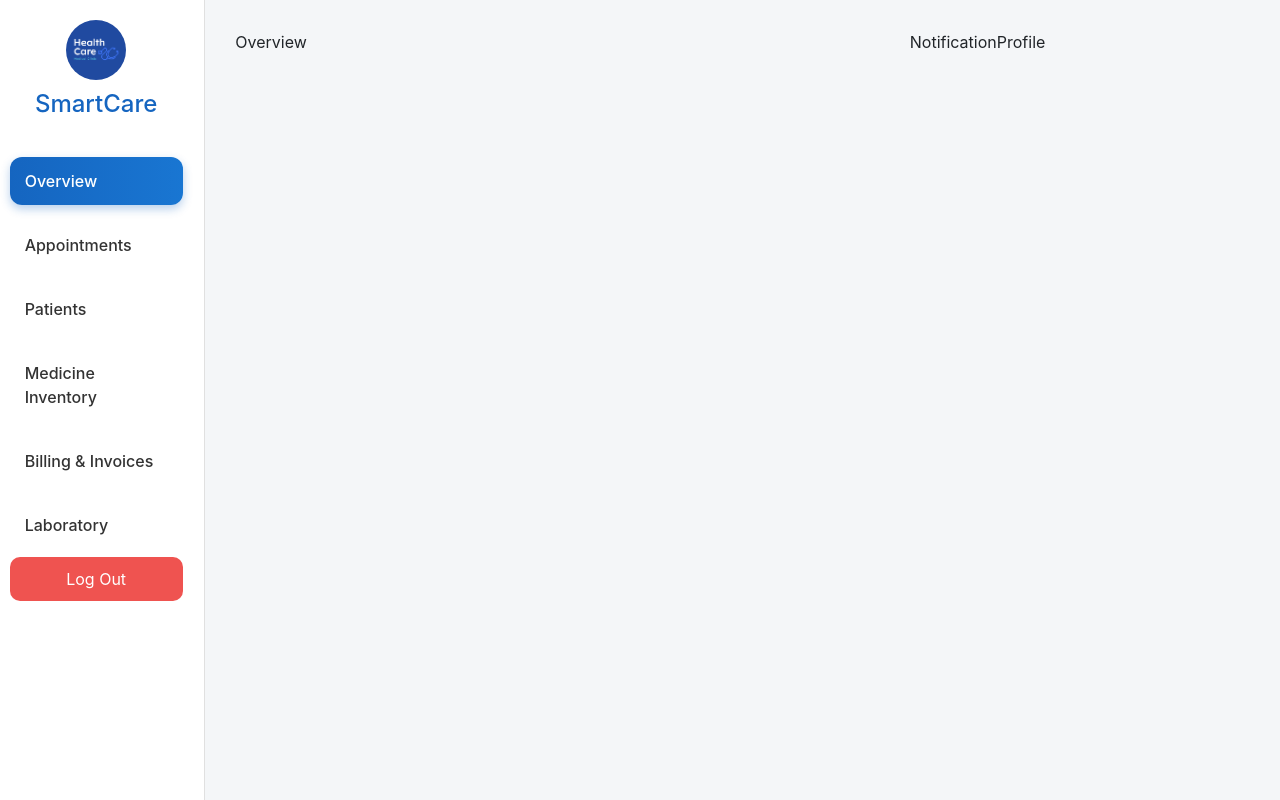
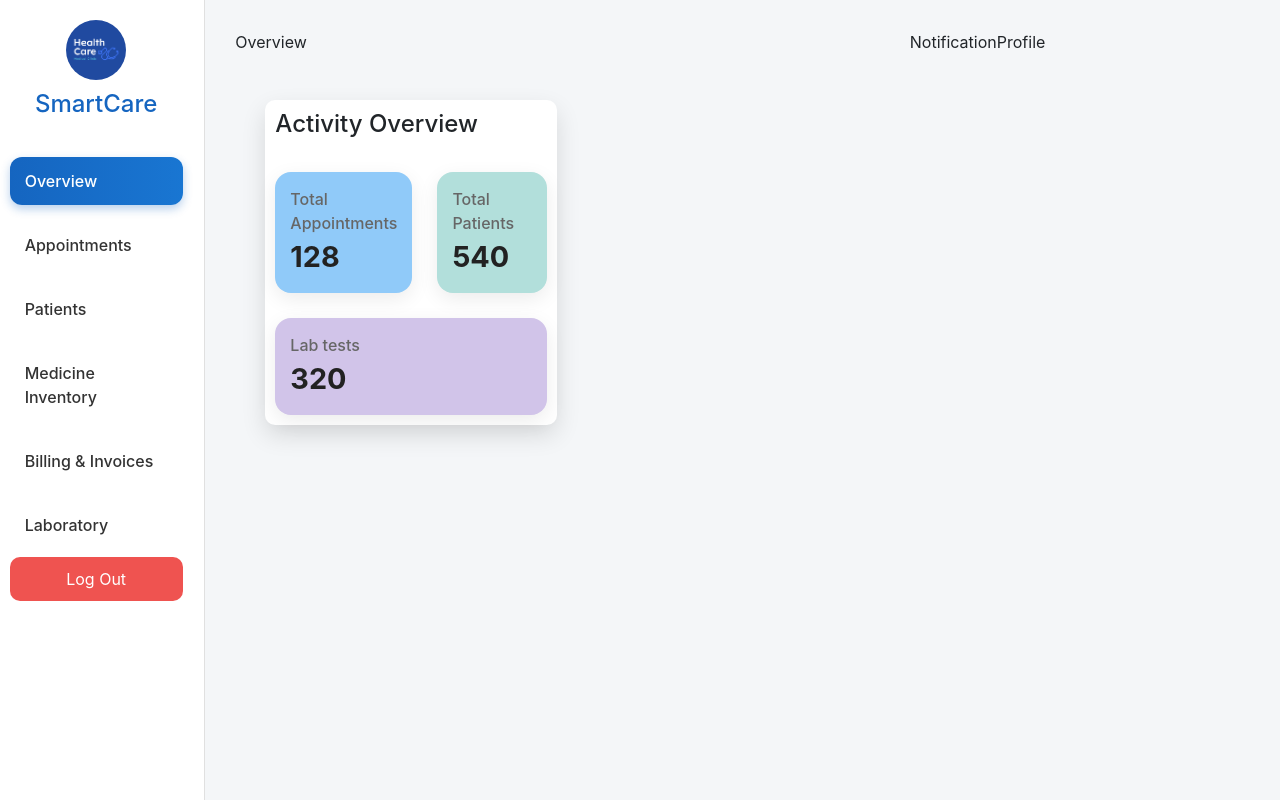
Before and after one commit to salaheddinesamid/smartcare.staff-GUI, a React (Create React App) app: page / in a window 1280 px wide. Built offline with nearby package versions, Linux system fonts and the light colour scheme.

Commit message:
initial version

```diff
--- a/package.json
+++ b/package.json
@@ -11,6 +11,7 @@
     "bootstrap": "^5.3.8",
     "react": "^19.1.1",
     "react-dom": "^19.1.1",
+    "react-icons": "^5.5.0",
     "react-router-dom": "^7.9.3",
     "react-scripts": "5.0.1",
     "web-vitals": "^2.1.4"
--- /dev/null
+++ b/src/components/Card.jsx
@@ -0,0 +1,14 @@
+
+export const Card = ({details})=>{
+
+    return(
+        <div className="stat-card" style={{
+            backgroundColor : details.backgroundColor
+        }}>
+            <div className="stat-info">
+                <span className="stat-title">{details.title}</span>
+                <span className="stat-value">{details.data}</span>
+            </div>
+        </div>
+    )
+}
--- a/src/components/Overview.jsx
+++ b/src/components/Overview.jsx
@@ -0,0 +1,38 @@
+import React from "react";
+import "../style/Overview.css";
+import { FaUserInjured, FaVials, FaCalendarCheck } from "react-icons/fa";
+import { data } from "react-router-dom";
+import { Card } from "./Card";
+
+export const Overview = () => {
+  // Dummy data – replace with API calls later
+  const stats = {
+    appointments: 128,
+    patients: 540,
+    labTests: 320,
+  };
+
+  const activityCards = [
+    {id : 1, title : "Total Appointments", data : stats.appointments, backgroundColor : "#90caf9"},
+    {id : 2, title : "Total Patients", data : stats.patients, backgroundColor : "#b2dfdb"},
+    {id : 3, title : "Lab tests", data : stats.labTests, backgroundColor : "#d1c4e9"}
+  ]
+
+  return (
+    <div className="overview">
+      <div className="row">
+        <div className="col-xl-5">
+            <div className="activity-overview">
+                <div className="activity-overview-header">
+                    <h4 className="text-center">Activity Overview</h4>
+                </div>
+                {activityCards.map((card)=>(
+                    <Card details={card}/>
+                ))}
+            </div>
+        </div>
+        <div className="col-xl-7"></div>
+      </div>
+    </div>
+  );
+};
--- a/src/routes/Dashboard.jsx
+++ b/src/routes/Dashboard.jsx
@@ -1,10 +1,12 @@
 import React, { useState } from "react";
 import "../style/Dashboard.css";
 import logo from "../assets/logo.jpg";
+import { Overview } from "../components/Overview";
+import "../style/Overview.css";
 
 export const Dashboard = () => {
   const services = [
-    { id: 1, name: "Overview" },
+    { id: 1, name: "Overview", view : <Overview/>},
     { id: 2, name: "Appointments" },
     { id: 3, name: "Patients" },
     { id: 4, name: "Medicine Inventory" },
@@ -72,6 +74,7 @@ export const Dashboard = () => {
           </div>
         </div>
         <div className="dashboard-content">
+          {services.find((s) => s.id === active)?.view}
         </div>
       </div>
     </div>
--- /dev/null
+++ b/src/style/Overview.css
@@ -0,0 +1,73 @@
+.overview {
+  width: 100%;
+  padding: 30px;
+  display: flex;
+  flex: 1 1;
+  flex-wrap: wrap;
+  justify-content: flex-start;
+  gap: 25px;
+}
+
+.activity-overview {
+  display: flex;
+  flex-wrap: wrap;
+  gap: 25px;
+  border-radius: 10px;
+  padding: 10px;
+  background-color: white;
+  box-shadow: 0 10px 25px rgba(0, 0, 0, 0.12);
+
+}
+
+.stat-card {
+  flex: 1 1 100px;
+  background: white;
+  border-radius: 16px;
+  padding: 15px;
+  box-shadow: 0 6px 20px rgba(0, 0, 0, 0.08);
+  display: flex;
+  align-items: center;
+  justify-content: space-between;
+  transition: transform 0.2s ease, box-shadow 0.3s ease;
+}
+
+.stat-card:hover {
+  transform: translateY(-4px);
+  box-shadow: 0 10px 25px rgba(0, 0, 0, 0.12);
+}
+
+.stat-info {
+  display: flex;
+  flex-direction: column;
+}
+
+.stat-title {
+  font-size: 1rem;
+  font-weight: 500;
+  color: #666;
+}
+
+.stat-value {
+  font-size: 1.8rem;
+  font-weight: 700;
+  color: #222;
+}
+
+.stat-icon {
+  font-size: 2.5rem;
+  padding: 10px;
+  border-radius: 12px;
+  color: white;
+}
+
+.icon-blue {
+  background: linear-gradient(135deg, #1565c0, #1976d2);
+}
+
+.icon-green {
+  background: linear-gradient(135deg, #2e7d32, #43a047);
+}
+
+.icon-purple {
+  background: linear-gradient(135deg, #6a1b9a, #8e24aa);
+}
```
Also changed, not shown: 1 other file (tests, documents, lock files or other folders).
